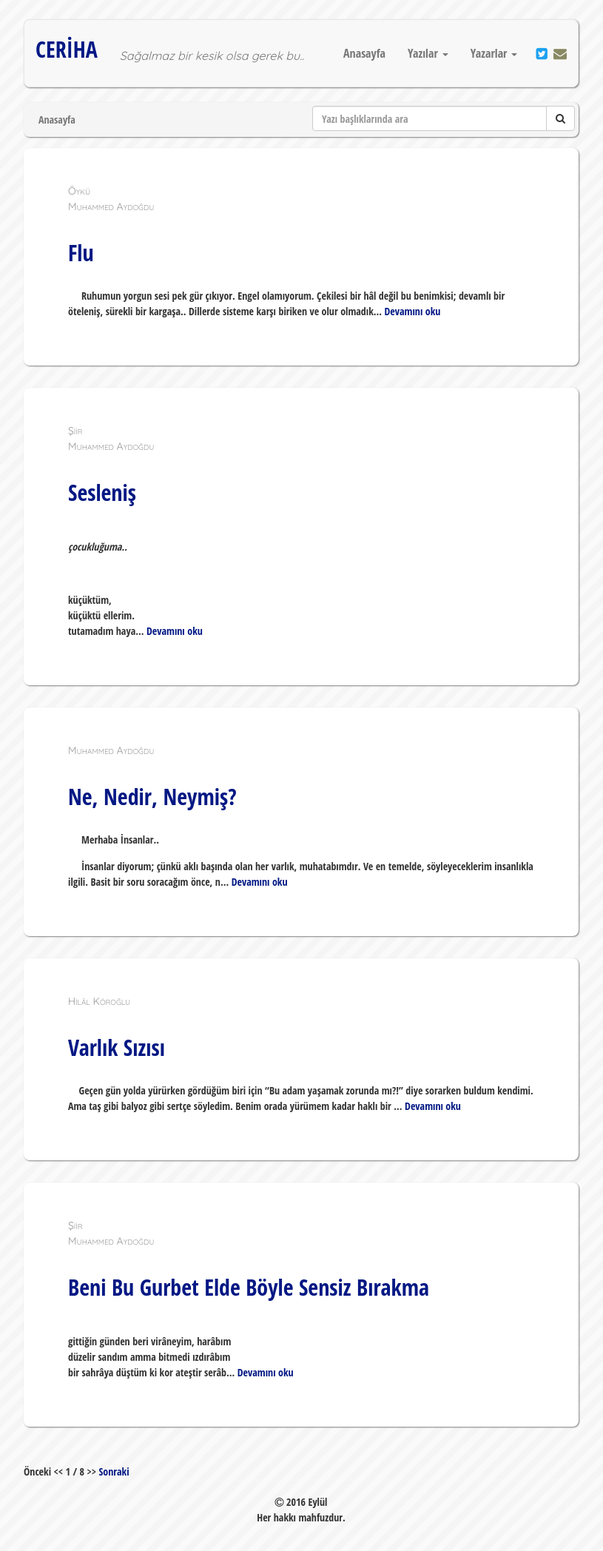
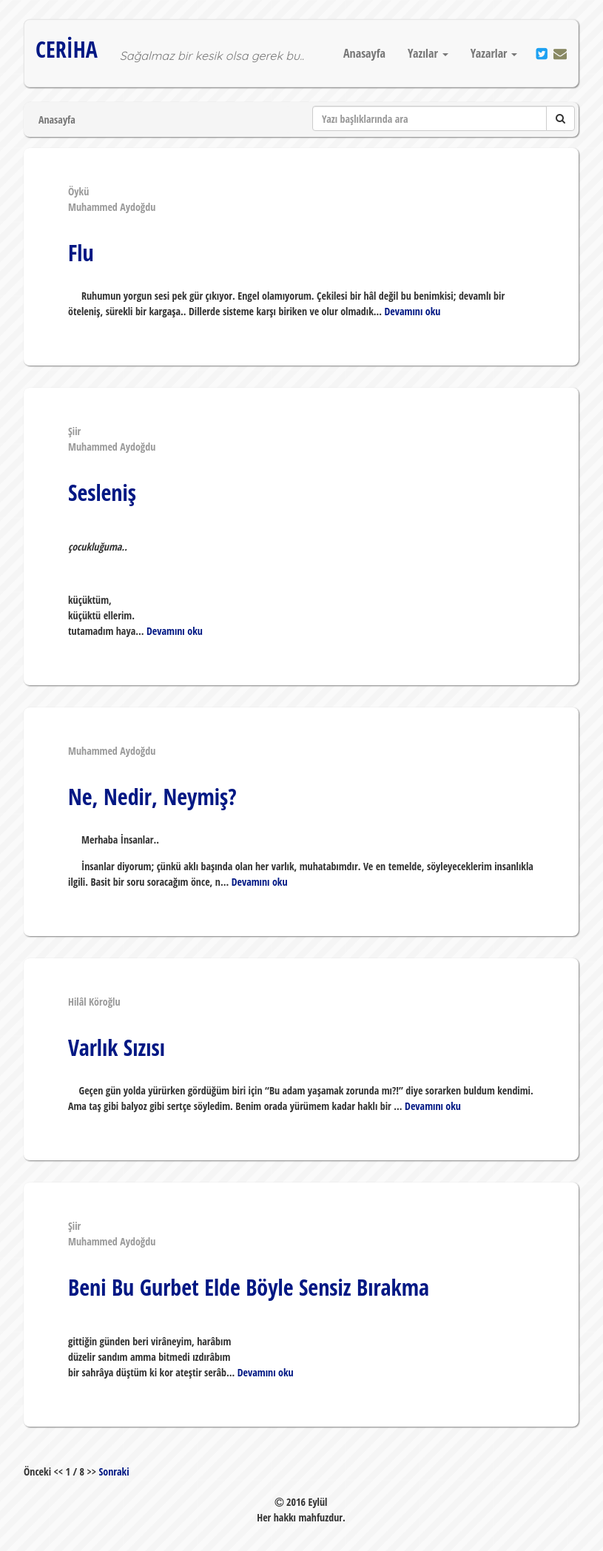
Before and after one commit to muhammedaydogdu/muhammedaydogdu.github.io, a Jekyll site: the page built from index.html, in a window 1280 px wide. Shown: the whole page at 74% size, without its empty margins (233-1048 px from the left). Built offline with Jekyll 4.4.1, drawn with Linux system fonts in a browser that asks for light colours; some web fonts are replaced; the list of posts is cut into pages by our own code.

Commit message:
Update style.css

```diff
--- a/css/style.css
+++ b/css/style.css
@@ -83,8 +83,7 @@ h2 {
 
 .data {
   color: #999;
-  font-variant-caps: small-caps;
-  font-family: "Quicksand", "Times New Roman", serif;
+  font-family: "Open Sans Condensed", "Times New Roman", serif;
   margin-bottom: 0;
 }
 
```
